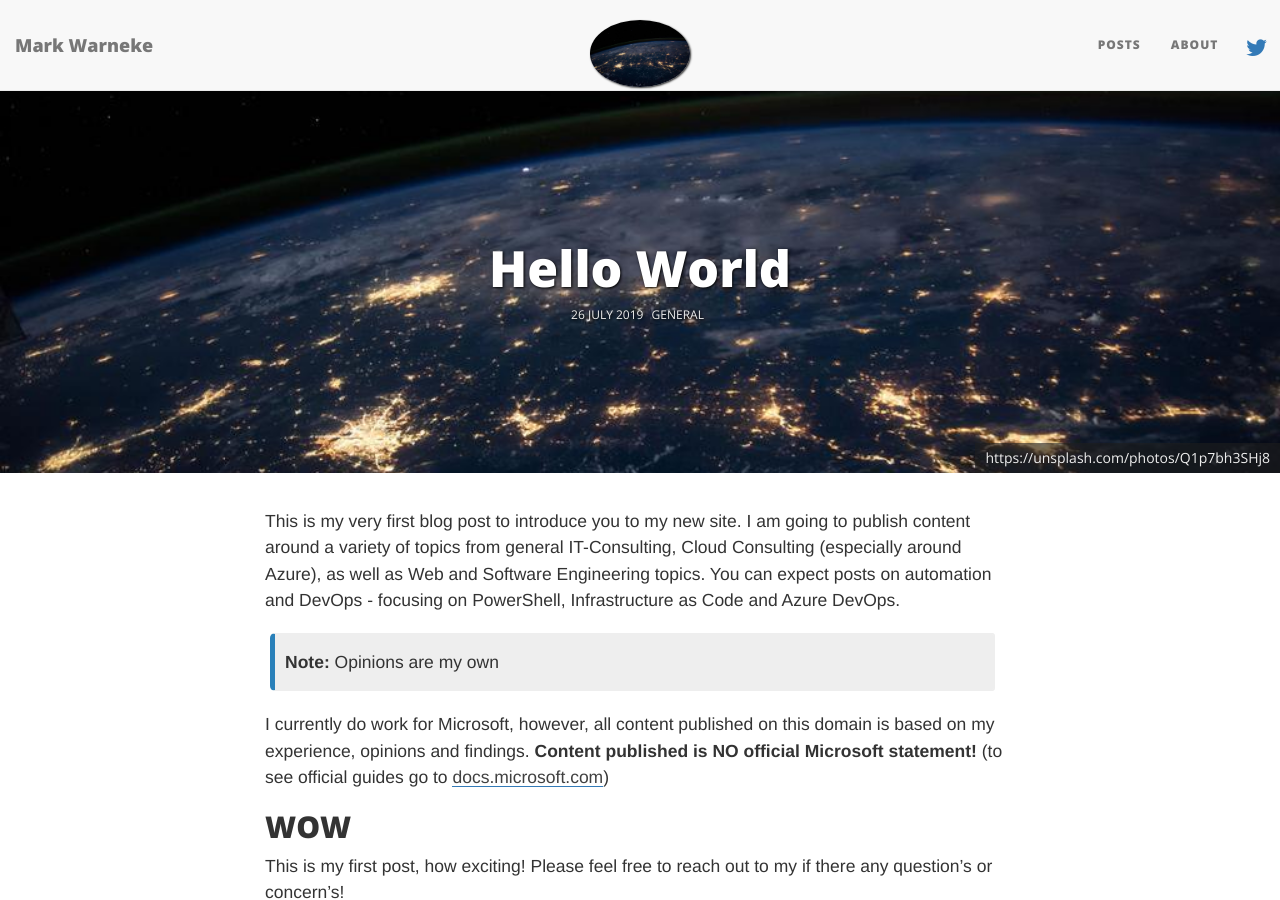
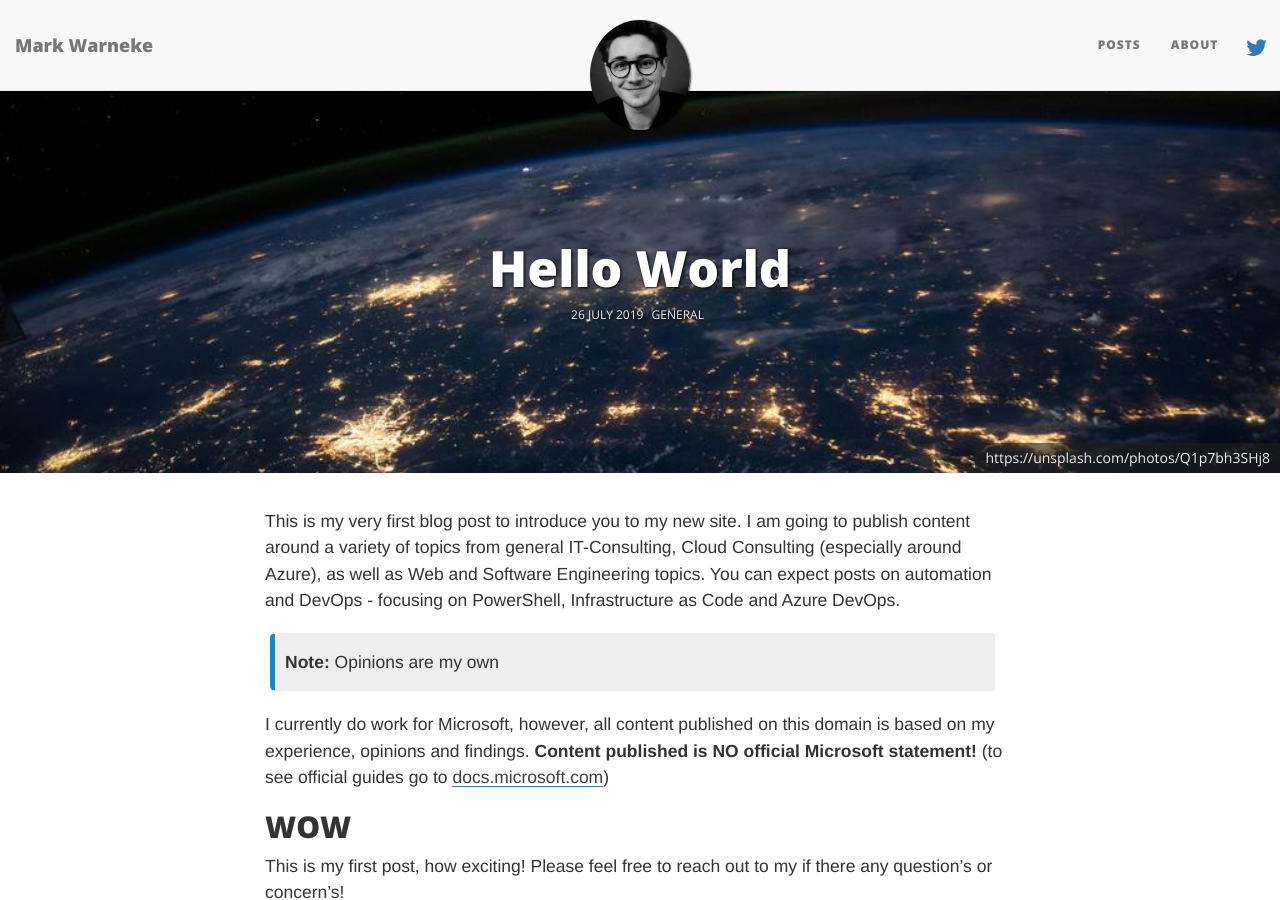
Before and after one commit to MarkWarneke/markwarneke.github.io, a Jekyll site: the page built from _posts/2019-07-26-hello-world.md, in a window 1280 px wide and 900 px high. Built offline with Jekyll 4.4.1, drawn with Linux system fonts in a browser that asks for light colours; nearby versions of some CDN libraries; comment, search, counter and statistics services are not loaded.

Commit message:
remove image as avatar

```diff
--- a/_includes/nav.html
+++ b/_includes/nav.html
@@ -54,15 +54,7 @@
       </ul>
     </div>
 
-    {% if page.image and (layout.show-avatar or page.show-avatar) %}
-    <div class="avatar-container">
-      <div class="avatar-img-border">
-        <a href="{{ '' | absolute_url }}">
-          <img class="avatar-img" src="{{ page.image | relative_url }}" />
-        </a>
-      </div>
-    </div>
-    {% elsif site.avatar and (layout.show-avatar or page.show-avatar) %}
+    {% if site.avatar and (layout.show-avatar or page.show-avatar) %}
     <div class="avatar-container">
       <div class="avatar-img-border">
         <a href="{{ '' | absolute_url }}">
```
